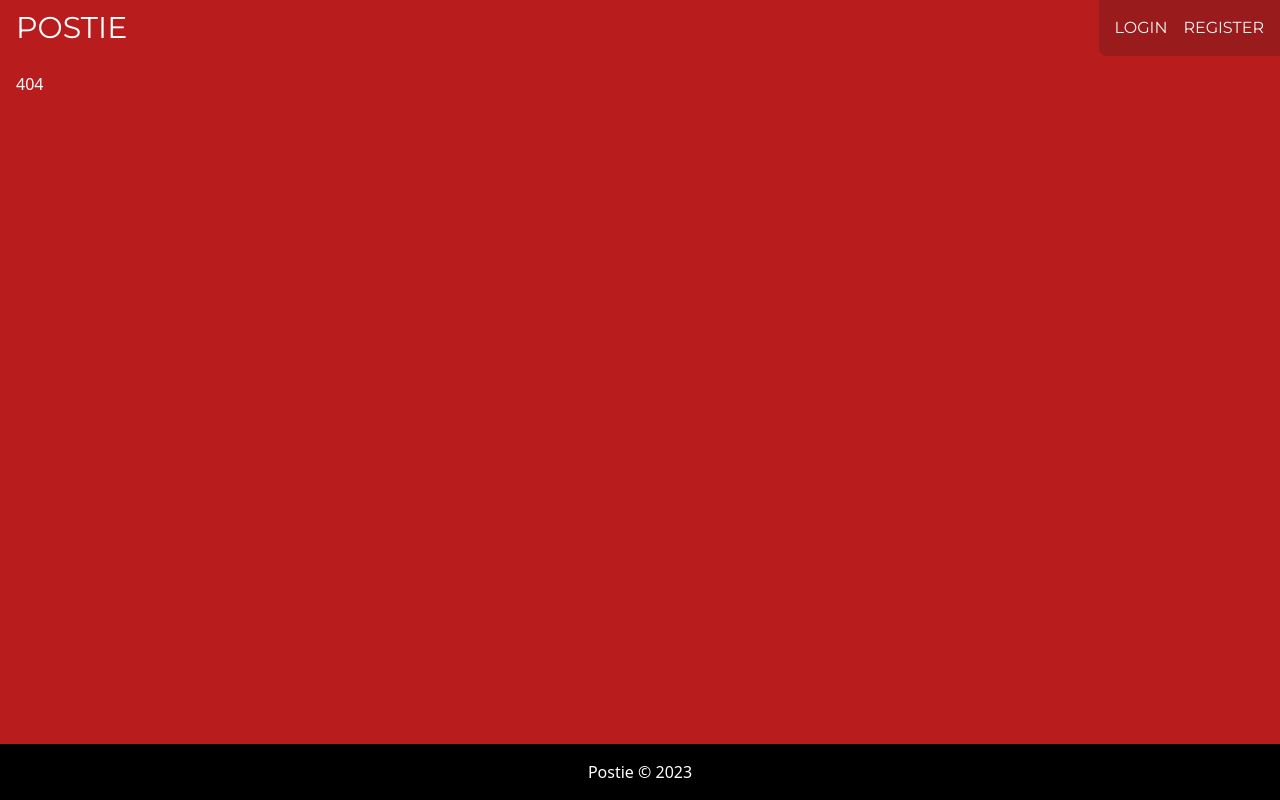
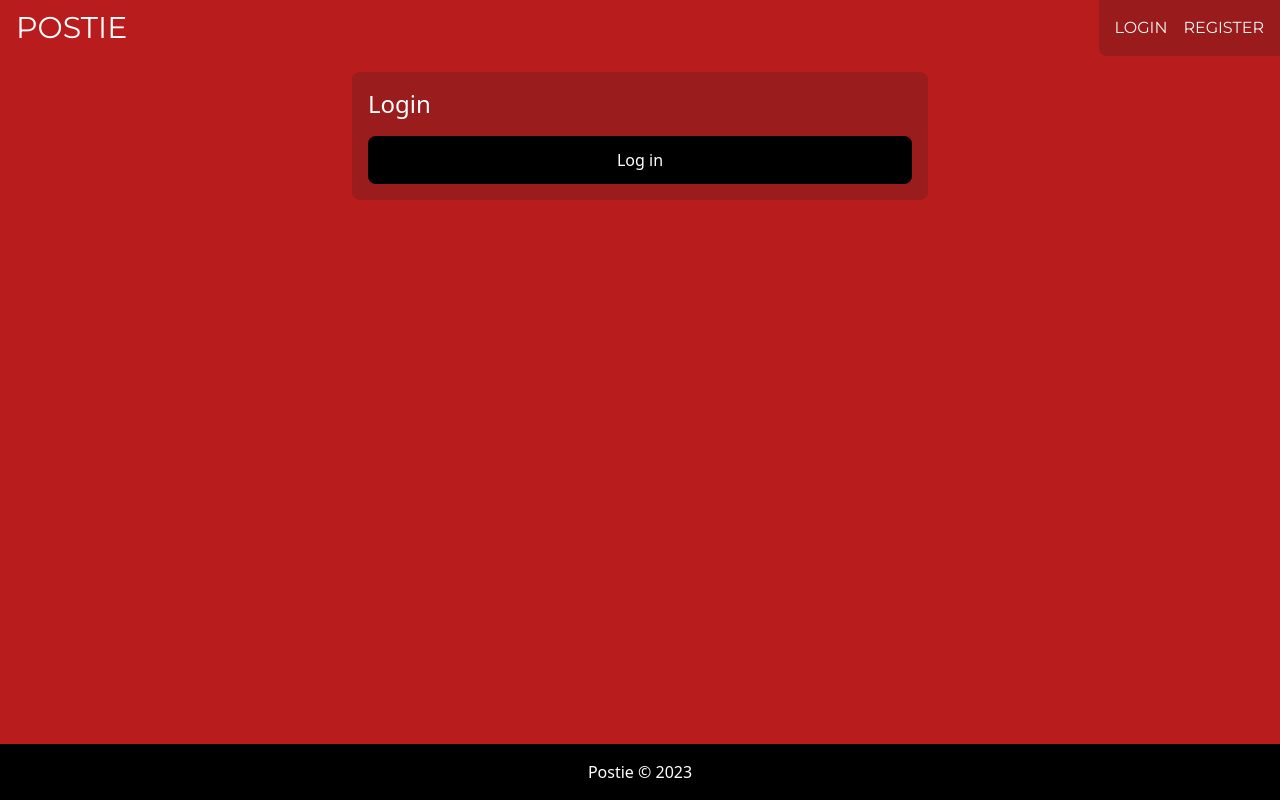
Before and after one commit to blair3003/postie, a React (Vite) app: page /login in a window 1280 px wide. Before the commit this address led to /404. Built offline with nearby package versions, Linux system fonts and the light colour scheme.

Commit message:
Login init

```diff
--- a/package.json
+++ b/package.json
@@ -10,6 +10,7 @@
   },
   "dependencies": {
     "html-react-parser": "^3.0.12",
+    "jwt-decode": "^3.1.2",
     "react": "^18.2.0",
     "react-dom": "^18.2.0",
     "react-icons": "^4.8.0",
--- a/src/App.jsx
+++ b/src/App.jsx
@@ -6,6 +6,7 @@ import Feed from './features/Feed'
 import Post from './features/posts/Post'
 import PostCreate from './features/posts/PostCreate'
 import PostEdit from './features/posts/PostEdit'
+import Login from './features/auth/Login'
 import Register from './features/auth/Register'
 
 function App() {
@@ -25,6 +26,7 @@ function App() {
                         </Route>
                     </Route>
 
+                    <Route path="login" element={<Login />} />
                     <Route path="register" element={<Register />} />
 
                     <Route path="404" element={<Missing />} />
--- a/src/app/store.jsx
+++ b/src/app/store.jsx
@@ -13,6 +13,8 @@ export const useApplicationContext = () => useContext(ApplicationContext)
 
 export const ApplicationContextProvider = ({ children }) => {
 
+    // const [token, setToken] = useState("eyJhbGciOiJIUzI1NiIsInR5cCI6IkpXVCJ9.eyJ1c2VyIjp7ImlkIjoiNjQwNzk3MGE4NTg0MWRjMDM2NTNjMDBjIiwibmFtZSI6IkJsYWlyIiwiZW1haWwiOiJibGFpckBmb3J0aGRldi5jb20iLCJyb2xlcyI6WyJhZG1pbiJdfSwiaWF0IjoxNjc5MTM2NzczLCJleHAiOjE2NzkxMzY4MDN9.bSXZpz0h6qrrdExtH099-2lIN4S-kzMkxlu15wNbh-g")
+    const [token, setToken] = useState(null)
     const [error, setError] = useState(false)
     const [loading, setLoading] = useState(false)
 
@@ -138,6 +140,7 @@ export const ApplicationContextProvider = ({ children }) => {
 
     return (
         <ApplicationContext.Provider value={{
+            token,
             getPost,
             getPosts,
             createPost,
--- a/src/components/Nav.jsx
+++ b/src/components/Nav.jsx
@@ -1,8 +1,18 @@
+import useAuth from '../hooks/useAuth'
+
 const Nav = ({ className }) => {
 
+    const user = useAuth()
+
     return (
+        user.id ?
+
         <nav className={className}>
-            <a href="#" className="hover:text-white">Login</a>
+            <a href="#" className="hover:text-white">Logout</a>
+        </nav> :
+
+        <nav className={className}>
+            <a href="/login" className="hover:text-white">Login</a>
             <a href="/register" className="hover:text-white">Register</a>
         </nav>
     )
--- /dev/null
+++ b/src/features/auth/Login.jsx
@@ -0,0 +1,25 @@
+const Login = () => {
+
+    const handleLogin = async e => {
+        e.preventDefault()
+
+        console.log('Logging in...')
+    }
+
+    return (
+        <section className="max-w-xl mx-auto bg-red-900/50 text-black p-4 rounded-lg">
+            <h1 className="text-2xl text-white mb-4">Login</h1>
+            <form onSubmit={handleLogin} className="flex flex-col gap-4">
+
+                <button
+                    type="submit"
+                    className="p-4 bg-black hover:bg-yellow-500 text-white hover:text-black rounded-lg leading-none disabled:hover:bg-black disabled:hover:text-zinc-300 disabled:text-zinc-300 disabled:line-through"
+                >Log in</button>
+            </form>
+
+        </section>
+    )
+
+}
+
+export default Login
--- /dev/null
+++ b/src/hooks/useAuth.jsx
@@ -0,0 +1,28 @@
+import jwtDecode from 'jwt-decode'
+import { useApplicationContext } from '../app/store'
+
+const useAuth = () => {
+
+    const user = {
+        id: '',
+        name: '',
+        email: '',
+        pic: '',
+        roles: []
+    }
+
+    const { token } = useApplicationContext()
+
+    if (token) {
+        const { id, name, email, pic, roles } = jwtDecode(token).user
+        user.id = id
+        user.name = name
+        user.email = email
+        user.pic = pic
+        user.roles = roles
+    }
+
+    return user
+}
+
+export default useAuth
```
Also changed, not shown: 1 other file (tests, documents, lock files or other folders).
